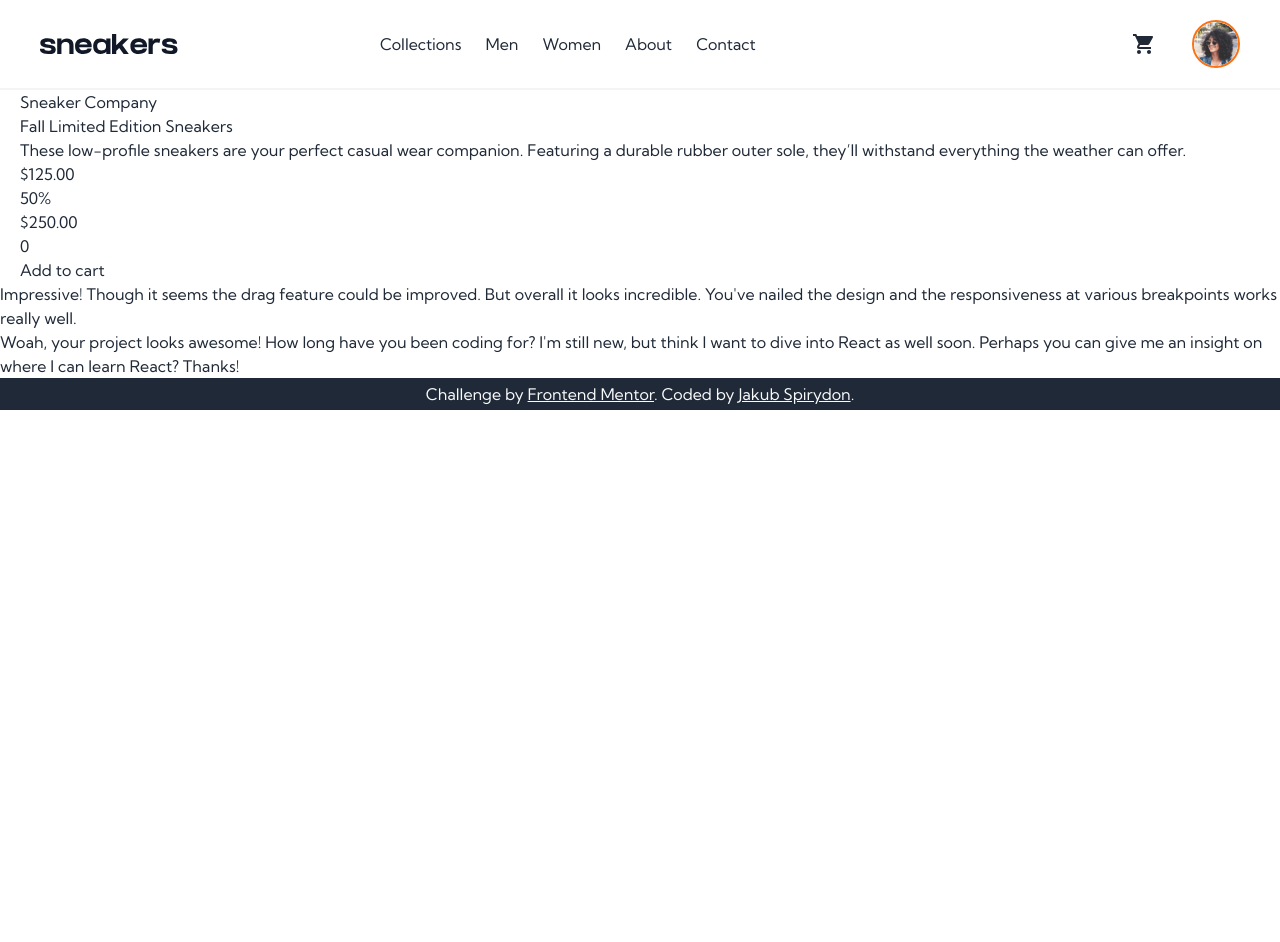
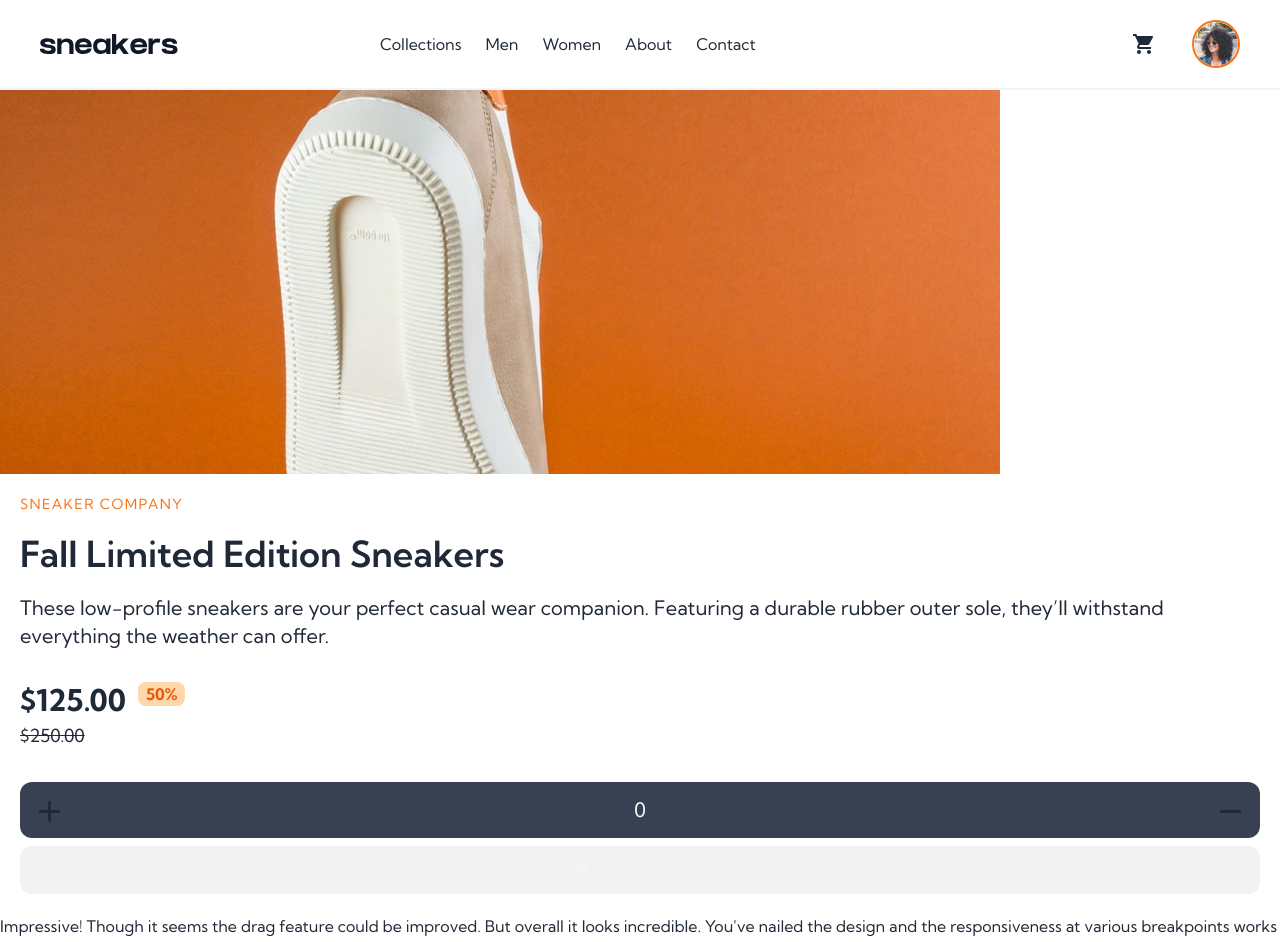
Before and after one commit to J4KUB-JS/ecommerce-product-page-with-comments, a React (Vite) app: page / in a window 1280 px wide. Shown: the top 942 px of the page. Before the commit the page ends 800 px from the top, so only its background shows below. Built offline with nearby package versions, Linux system fonts and the light colour scheme.

Commit message:
product information and product actions

```diff
--- /dev/null
+++ b/components/Cart.tsx
@@ -0,0 +1,25 @@
+import ShoppingCartIcon from "@mui/icons-material/ShoppingCart";
+
+export const Cart = () => {
+  return (
+    <div className="dropdown dropdown-end">
+      <label
+        tabIndex={0}
+        className="btn btn-circle p-2 bg-transparent border-none hover:bg-orange-500 hover:text-orange-50 active:bg-orange-300"
+      >
+        <ShoppingCartIcon />
+      </label>
+      <div
+        tabIndex={0}
+        className="dropdown-content z-[1] p-0 menu drop-shadow-2xl dark:bg-gray-700 rounded-xl w-80"
+      >
+        <div className="border-b-2 border-gray-100 p-4 font-bold dark:text-gray-200">
+          Cart
+        </div>
+        <div className="py-16 min-h-16 font-bold text-gray-500 text-center dark:text-gray-300">
+          Your cart is empty.
+        </div>
+      </div>
+    </div>
+  );
+};
--- a/components/index.ts
+++ b/components/index.ts
@@ -1,3 +1,4 @@
 export { Navigation } from "./Navigation";
 export { Drawer } from "./Drawer";
 export { Comment } from "./Comment";
+export { Cart } from "./Cart";
--- a/src/App.tsx
+++ b/src/App.tsx
@@ -3,12 +3,17 @@ import "./App.css";
 import { data } from "../constants/data";
 
 import { Logo } from "./assets/logo";
-import ShoppingCartIcon from "@mui/icons-material/ShoppingCart";
+import snickerOne from "./assets/productPhotos/image-product-1.jpg";
 import profilePicture from "./assets/avatars/image-amyrobson.png";
 
-import { Drawer, Navigation } from "../components";
+import ShoppingCartIcon from "@mui/icons-material/ShoppingCart";
+
+import { Drawer, Navigation, Cart } from "../components";
+import { Add, Remove } from "@mui/icons-material";
+import { useState } from "react";
 
 function App() {
+  const [count, setCount] = useState(0);
   return (
     <>
       <div className="font-KumbhSans max-w-screen-xl mx-auto text-left dark:text-gray-200">
@@ -16,30 +21,11 @@ function App() {
           <nav className="flex items-center md:gap-10 gap-5">
             <Drawer />
             <Logo />
-            {/* <img src={logo} className=" bg-slate-50 color-slate-50 p-1" /> */}
             <Navigation />
           </nav>
           <div className="flex items-center gap-6">
             {/* hover drop down */}
-            <div className="dropdown dropdown-end">
-              <label
-                tabIndex={0}
-                className="btn btn-circle p-2 bg-transparent border-none hover:bg-orange-500 hover:text-orange-50 active:bg-orange-300"
-              >
-                <ShoppingCartIcon />
-              </label>
-              <div
-                tabIndex={0}
-                className="dropdown-content z-[1] p-0 menu drop-shadow-2xl dark:bg-gray-700 rounded-xl w-80"
-              >
-                <div className="border-b-2 border-gray-100 p-4 font-bold dark:text-gray-200">
-                  Cart
-                </div>
-                <div className="py-16 min-h-16 font-bold text-gray-500 text-center dark:text-gray-300">
-                  Your cart is empty.
-                </div>
-              </div>
-            </div>
+            <Cart />
             <img
               src={profilePicture}
               className="h-12 rounded-full border-orange-500 border-2 cursor-pointer"
@@ -47,22 +33,60 @@ function App() {
           </div>
         </header>
 
-        <section id="product-page" className="px-5">
-          <div id="product-photos"></div>
-          <div id="product-details">
-            <div>Sneaker Company</div>
-            <div> Fall Limited Edition Sneakers</div>
-            <p>
+        <section id="product-page">
+          <div id="product-photos" className="h-96 w-full overflow-hidden">
+            <img src={snickerOne} />
+          </div>
+          <div id="product-details" className="p-5">
+            <div className=" uppercase dark:text-orange-400 text-orange-500 text-sm tracking-widest">
+              Sneaker Company
+            </div>
+            <div className="my-5 text-4xl font-semibold">
+              Fall Limited Edition Sneakers
+            </div>
+            <p className="text-xl dark:text-gray-400">
               These low-profile sneakers are your perfect casual wear companion. Featuring
               a durable rubber outer sole, they’ll withstand everything the weather can
               offer.
             </p>
-            <div> $125.00</div>
-            <div>50%</div>
-            <div> $250.00</div>
+            <div className="my-8">
+              <div className="flex gap-3 items-start">
+                <div className="text-3xl font-bold">$125.00</div>
+                <div className="bg-orange-200 text-orange-600 font-bold rounded-lg px-2">
+                  50%
+                </div>
+              </div>
+              <div className="dark:text-gray-400 line-through mt-1 text-lg">$250.00</div>
+            </div>
+
             {/* counter do add number of articles */}
-            <div>0</div>
-            <div> Add to cart</div>
+            <div className="flex justify-between items-center bg-gray-700 rounded-xl p-1">
+              <div
+                className="btn p-2 bg-transparent border-none hover:bg-orange-200 hover:text-orange-500 active:bg-orange-300 rounded-xl"
+                onClick={() =>
+                  setCount((prevState) => {
+                    return prevState + 1;
+                  })
+                }
+              >
+                <Add fontSize="large" />
+              </div>
+              <div className="text-gray-50 text-xl ">{count}</div>
+              <div
+                className="btn p-2 bg-transparent border-none hover:bg-orange-200 hover:text-orange-500 active:bg-orange-300 rounded-xl"
+                onClick={() =>
+                  setCount((prevState) => {
+                    return prevState - 1 < 0 ? prevState : prevState - 1;
+                  })
+                }
+              >
+                <Remove fontSize="large" />
+              </div>
+            </div>
+            <div className="btn flex gap-5 dark:bg-orange-600 text-gray-100 rounded-xl mt-2 hover:bg-orange-200 hover:text-orange-500 active:bg-orange-300 p-1">
+              <ShoppingCartIcon />
+              Add to cart
+            </div>
           </div>
         </section>
         <section id="comments">
--- a/src/assets/logo.tsx
+++ b/src/assets/logo.tsx
@@ -1,6 +1,6 @@
 export const Logo = () => (
   <svg
-    // width="138"
+    width="auto"
     height="20"
     xmlns="http://www.w3.org/2000/svg"
     className="dark:fill-gray-200 fill-gray-900"
```
